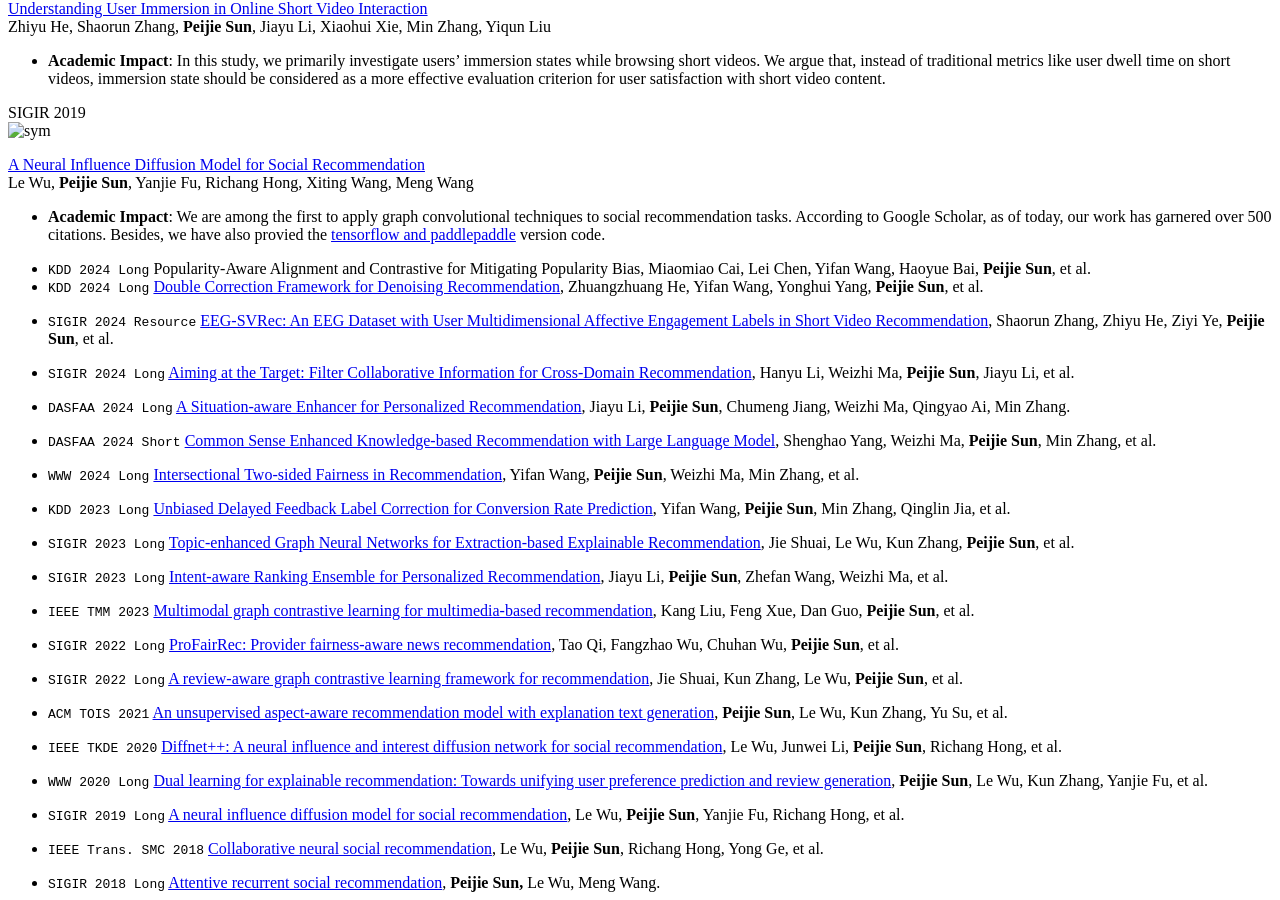
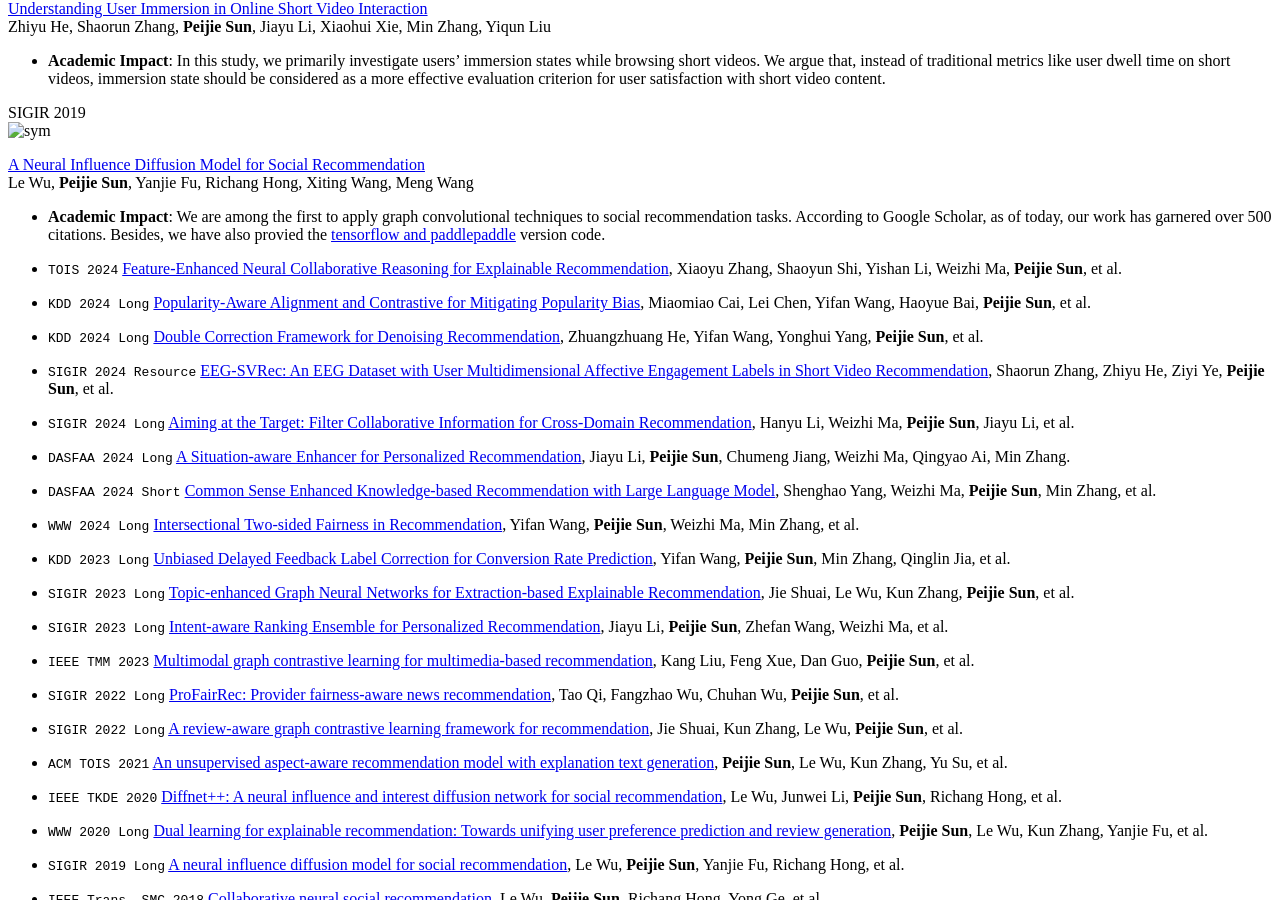
Before and after one commit to PeiJieSun/peijiesun.github.io, a Jekyll site: the page built from _pages/includes/pub.md, in a window 1280 px wide and 900 px high, scrolled down 1116 px. Built offline with Jekyll 4.4.1, drawn with Linux system fonts in a browser that asks for light colours; our own code applies the rules of GitHub Pages for plain Markdown files; comment, search, counter and statistics services are not loaded.

Commit message:
Update pub.md

```diff
--- a/_pages/includes/pub.md
+++ b/_pages/includes/pub.md
@@ -61,8 +61,12 @@ Le Wu, **Peijie Sun**, Yanjie Fu, Richang Hong, Xiting Wang, Meng Wang
 </div>
 </div>
 
-- ``KDD 2024 Long`` Popularity-Aware Alignment and Contrastive for Mitigating Popularity Bias, Miaomiao Cai, Lei Chen, Yifan Wang, Haoyue Bai, **Peijie Sun**, et al.
+- ``TOIS 2024`` [Feature-Enhanced Neural Collaborative Reasoning for Explainable Recommendation](https://dl.acm.org/doi/pdf/10.1145/3690381), Xiaoyu Zhang, Shaoyun Shi, Yishan Li, Weizhi Ma, **Peijie Sun**, et al.
+
+- ``KDD 2024 Long`` [Popularity-Aware Alignment and Contrastive for Mitigating Popularity Bias](https://arxiv.org/pdf/2405.20718), Miaomiao Cai, Lei Chen, Yifan Wang, Haoyue Bai, **Peijie Sun**, et al.
+
 - ``KDD 2024 Long`` [Double Correction Framework for Denoising Recommendation](https://arxiv.org/abs/2405.11272), Zhuangzhuang He, Yifan Wang, Yonghui Yang, **Peijie Sun**, et al.
+
 - ``SIGIR 2024 Resource`` [EEG-SVRec: An EEG Dataset with User Multidimensional Affective Engagement Labels in Short Video Recommendation](https://arxiv.org/abs/2404.01008), Shaorun Zhang, Zhiyu He, Ziyi Ye, **Peijie Sun**, et al.
 
 - ``SIGIR 2024 Long`` [Aiming at the Target: Filter Collaborative Information for Cross-Domain Recommendation](https://arxiv.org/abs/2403.20296), Hanyu Li, Weizhi Ma, **Peijie Sun**, Jiayu Li, et al.
```
